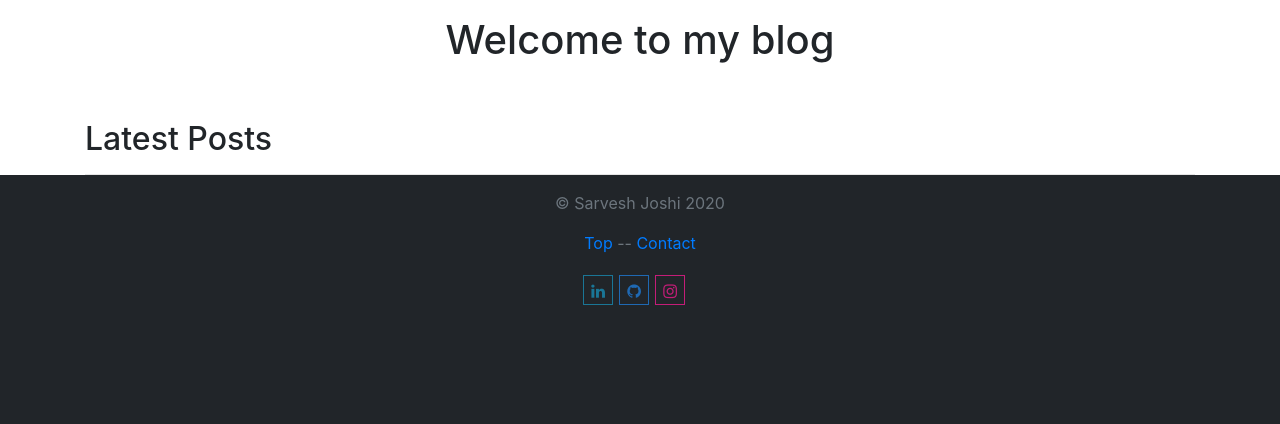
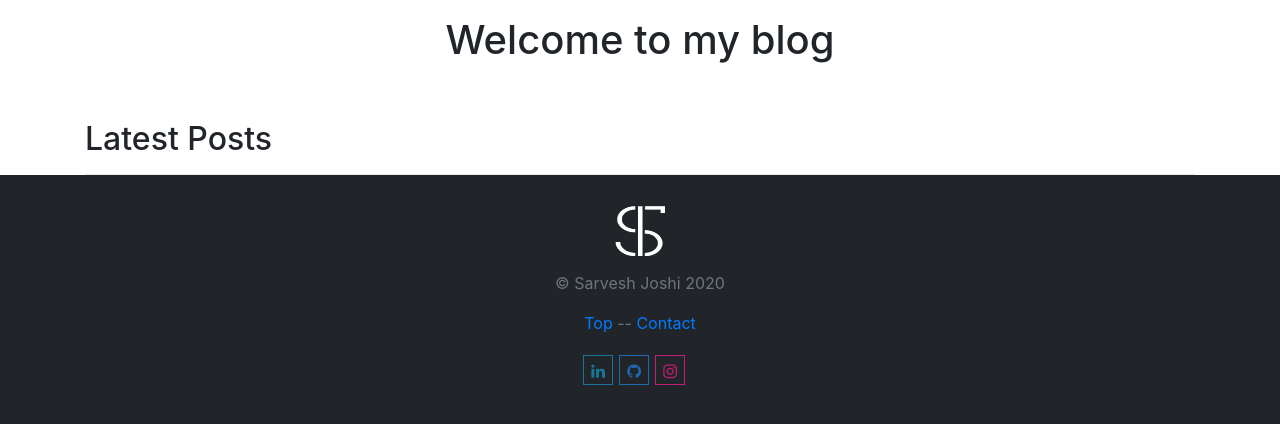
Before and after one commit to sarveshggn/portfolio, a Django app: page /blog/ in a window 1280 px wide. Shown: the part 56-480 px from the top of the page. Run offline with Django 3.2, Linux system fonts and the light colour scheme; data that the repository does not hold is empty; some libraries are stand-ins or nearby versions.

Commit message:
added my monogram to footer

```diff
--- a/blog/templates/blog/allblogs.html
+++ b/blog/templates/blog/allblogs.html
@@ -68,6 +68,12 @@
         </main>
 
         <footer class="text-muted">
+            <div class="conatiner text-center">
+                <a href="#">
+                <img src="{% static 'sj-monogram-white#edit (2).png' %}" width="80" height="80" alt="Sarvesh Joshi's Personal Monogram" style="padding: 15px;">
+                </a>
+            </div>
+
             <div class="container text-center">
                 <p>© Sarvesh Joshi {% now "Y" %}</p>
             </div>
--- a/blog/templates/blog/detail.html
+++ b/blog/templates/blog/detail.html
@@ -61,6 +61,12 @@
         </main>
 
         <footer class="text-muted">
+            <div class="conatiner text-center">
+                <a href="#">
+                <img src="{% static 'sj-monogram-white#edit (2).png' %}" width="80" height="80" alt="Sarvesh Joshi's Personal Monogram" style="padding: 15px;">
+                </a>
+            </div>
+
             <div class="container text-center">
                 <p>© Sarvesh Joshi {% now "Y" %}</p>
             </div>
--- a/dsproj/templates/dsproj/dsprojhome.html
+++ b/dsproj/templates/dsproj/dsprojhome.html
@@ -99,6 +99,12 @@
         </main>
 
         <footer class="text-muted">
+            <div class="conatiner text-center">
+                <a href="#">
+                <img src="{% static 'sj-monogram-white#edit (2).png' %}" width="80" height="80" alt="Sarvesh Joshi's Personal Monogram" style="padding: 15px;">
+                </a>
+            </div>
+
             <div class="container text-center">
                 <p style="color: #fff;">© Sarvesh Joshi {% now "Y" %}</p>
             </div>
```
